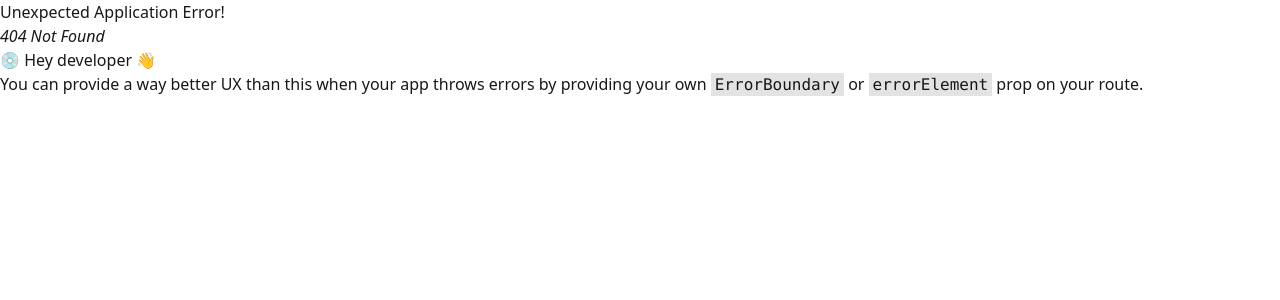
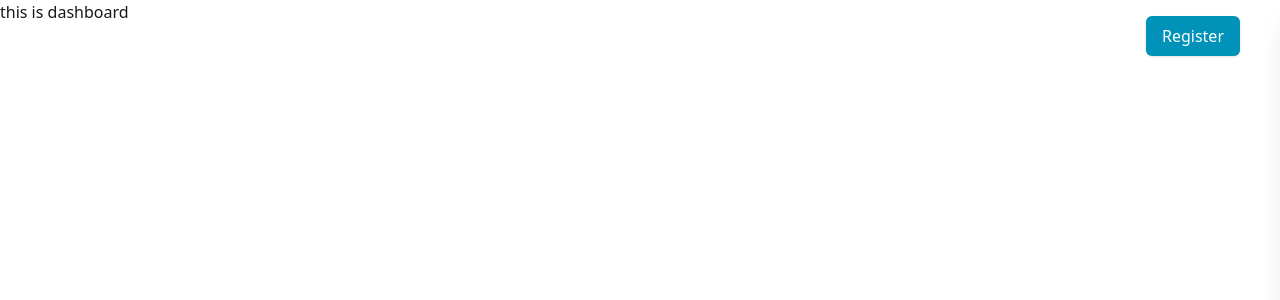
Before and after one commit to bharatroy4D/interview-project, a React (Vite) app: page /dashboard in a window 1280 px wide. Before the commit this address had no page. Shown: the top 300 px of the page. Built offline with nearby package versions, Linux system fonts and the light colour scheme.

Commit message:
Dashboard of folder stracture create

```diff
--- /dev/null
+++ b/src/pages/dashboard/Dashboard.jsx
@@ -0,0 +1,11 @@
+import React from 'react';
+
+const Dashboard = () => {
+    return (
+        <div>
+            this is dashboard
+        </div>
+    );
+};
+
+export default Dashboard;
--- a/src/pages/home/Home.jsx
+++ b/src/pages/home/Home.jsx
@@ -8,7 +8,7 @@ const Home = () => {
         <div>
             <Banner />
             <Products/>
-            <Navbar/>
+            {/* <Navbar/> */}
         </div>
     );
 };
--- a/src/route/route.jsx
+++ b/src/route/route.jsx
@@ -1,6 +1,7 @@
 import Root from "../layout/Root";
 import Abouts from "../pages/abouts/Abouts";
 import Contacts from "../pages/contacts/Contacts";
+import Dashboard from "../pages/dashboard/Dashboard";
 import Home from "../pages/home/Home";
 import Login from "../pages/login/Login";
 import Register from "../pages/register/Register";
@@ -32,6 +33,10 @@ const router = createBrowserRouter([
                 path: "register", // 👉 /register
                 element: <Register />
             },
+            {
+                path: "dashboard", // 👉 /dashboard
+                element: <Dashboard />
+            },
         ]
     }
 ]);
--- a/src/shared/Header/Header.jsx
+++ b/src/shared/Header/Header.jsx
@@ -7,6 +7,7 @@ const routes = [
     { path: "/abouts", label: "About" },
     { path: "/contacts", label: "Contact" },
     { path: "/login", label: "Login" },
+    { path: "/dashboard", label: "Dashboard" },
 ];
 
 const Header = () => {
```
